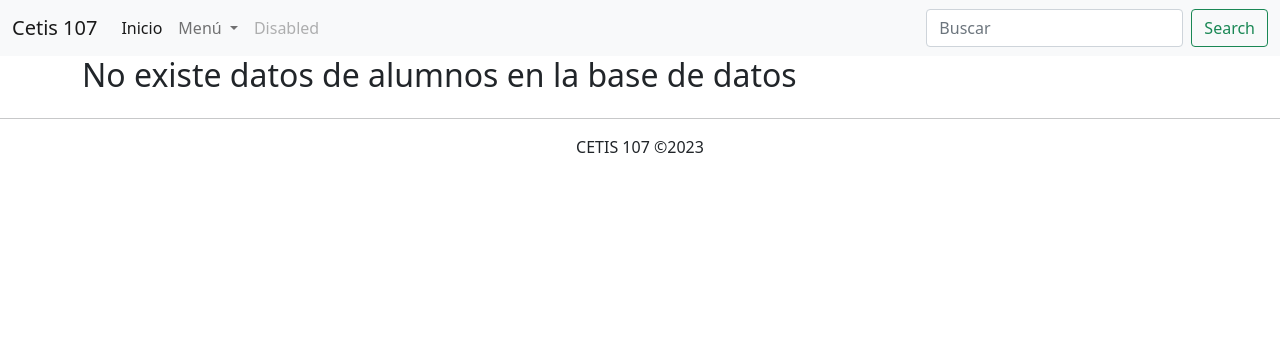
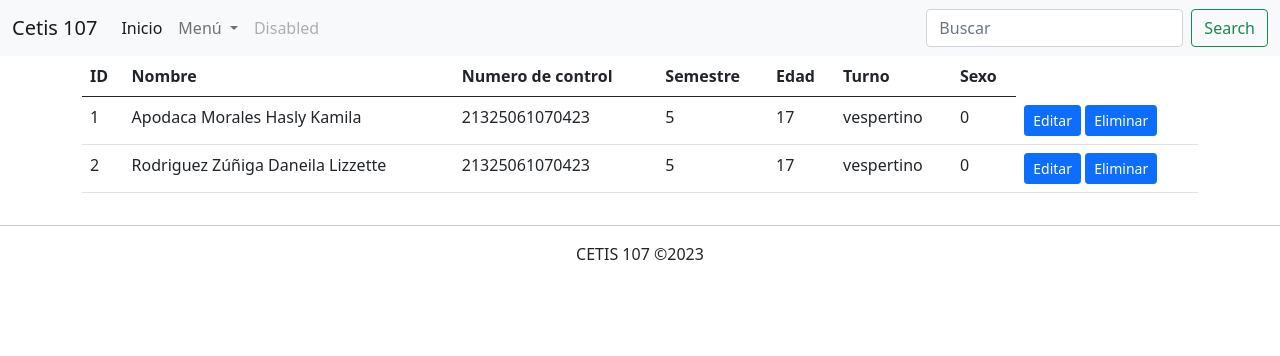
Before and after one commit to ApodacaHasly/webybasededatos2023, a PHP site: page /consultarAlumnos.php in a window 1280 px wide. Shown: the top 356 px of the page. Run offline with PHP 8.4, Linux system fonts and the light colour scheme; data comes from the database, SQL or seed files in the repository; both versions use the stored data as it was after the commit; data that the repository does not hold is empty; some libraries are stand-ins or nearby versions.

Commit message:
18/10/23

```diff
--- a/parcial2/conexion.php
+++ b/parcial2/conexion.php
@@ -3,11 +3,12 @@
    $server= "localhost";
    $user = "root";
    $password = "";
+   $baseDatos = "cetis107";
 
-   $conexion = new mysqli($server, $user, $password);
+   $conexion = new mysqli($server, $user, $password, $baseDatos);
 
    if($conexion->connect_error){
-    die("fallo la conexion" . $conexion);
+    die("fallo la conexion" . $conexion->connect_error);
    }
 
 
--- a/parcial2/consultarAlumnos.php
+++ b/parcial2/consultarAlumnos.php
@@ -20,6 +20,7 @@
         <div class="row">
             <div class="col-12">
                 <?php if($datos->num_rows > 0) {?>
+                    <div class></div>
                     <table class="table table-hover">
                         <thead>
                             <tr>
@@ -33,25 +34,32 @@
                             </tr>
                         </thead>
                        <tbody>
-
+                        <?php
+                        while($registro = $datos->fetch_assoc()){ ?>
+                        <tr>
+                            <td><?php echo $registro["id"]; ?></td>
+                            <td><?php echo $registro["nombre"]; ?></td>
+                            <td><?php echo $registro["numero_control"]; ?></td>
+                            <td><?php echo $registro["semestre"]; ?></td>
+                            <td><?php echo $registro["edad"]; ?></td>
+                            <td><?php echo $registro["turno"]; ?></td>
+                            <td><?php echo $registro["sexo"]; ?></td>
+                            <td>
+                                <a href="" class="btn btn-sm btn-primary">Editar</a>
+                                <a href="" class="btn btn-sm btn-primary">Eliminar</a>
+                            </td>
+                        </tr>
+                       <?php } ?>
                        </tbody>
                     </table>
-
 
                <?php } else{?>
                 <h2>No existe datos de alumnos en la base de datos</h2>
 
                <?php } ?>
-
-
-
             </div>
         </div>
      </div>
-
-
-
-
 
     <footer class="text-center">
         <hr>
--- a/parcial2/menu.php
+++ b/parcial2/menu.php
@@ -14,10 +14,10 @@
             Menú
           </a>
           <ul class="dropdown-menu" aria-labelledby="navbarDropdown">
-            <li><a class="dropdown-item" href="#">Inicio</a></li>
-            <li><a class="dropdown-item" href="#">Consultar alumnos</a></li>
+            <li><a class="dropdown-item" href="Inicio.php">Inicio</a></li>
+            <li><a class="dropdown-item" href="consultarAlumnos.php">Consultar alumnos</a></li>
             <li><hr class="dropdown-divider"></li>
-            <li><a class="dropdown-item" href="#">Registrar alumnos</a></li>
+            <li><a class="dropdown-item" href="Registrar alumnos.php">Registrar alumnos</a></li>
           </ul>
         </li>
         <li class="nav-item">
```
Also changed, not shown: parcial2/alumnos.sql (added, +71 -0 lines).
